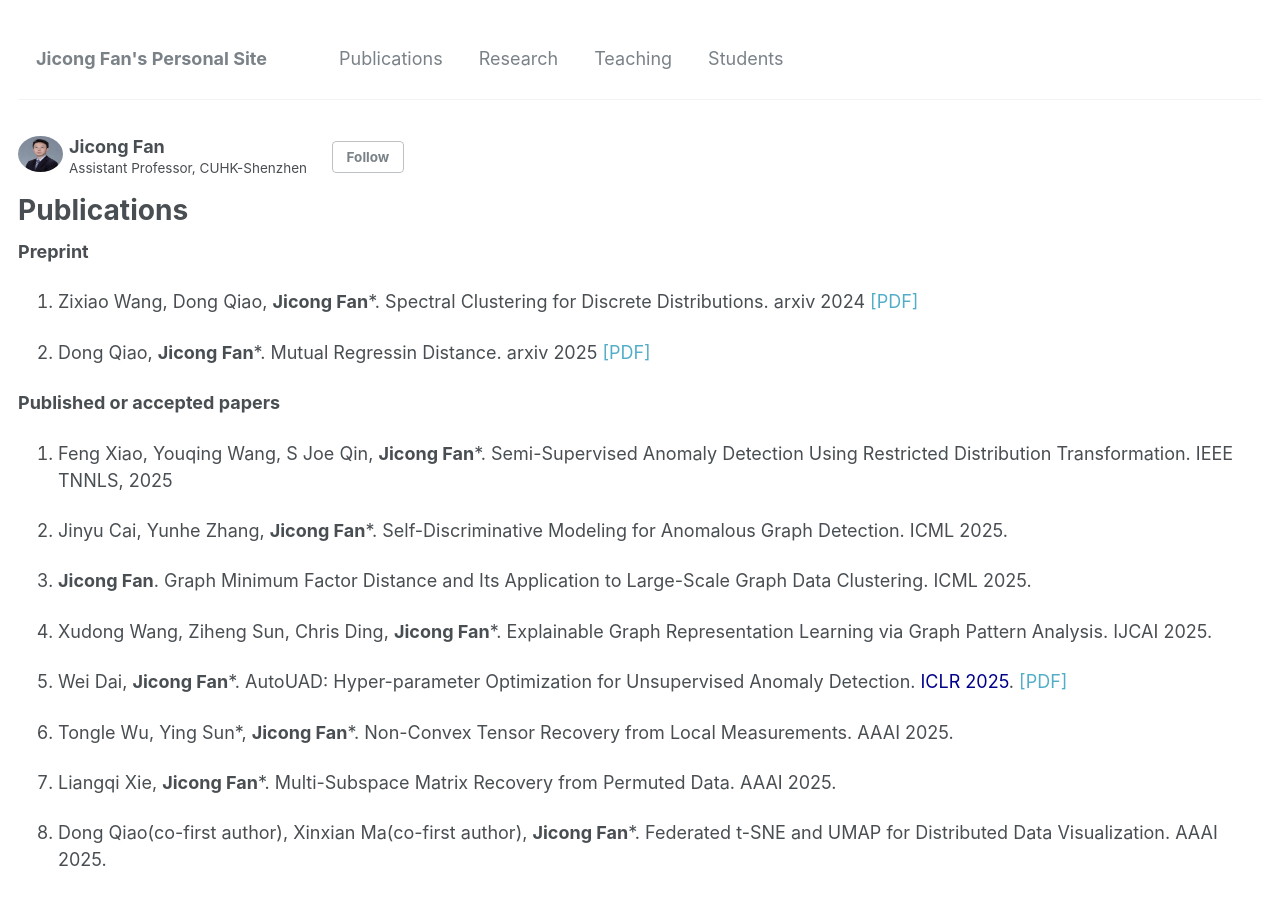
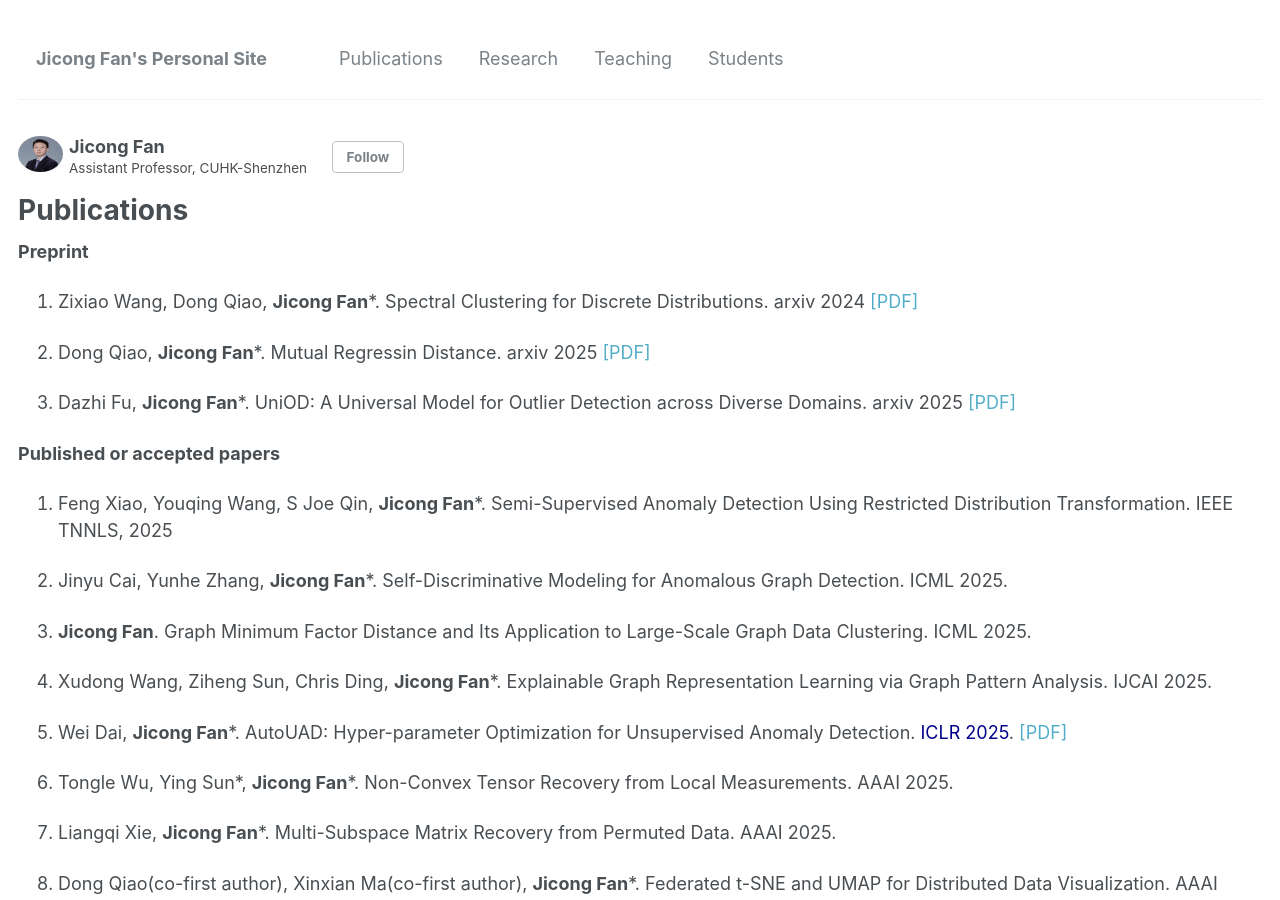
Before and after one commit to jicongfan/jicongfan.github.io, a Jekyll site: the page built from _pages/publications.md, in a window 1280 px wide and 900 px high. Built offline with Jekyll 4.4.1, drawn with Linux system fonts in a browser that asks for light colours.

Commit message:
Update publications.md

```diff
--- a/_pages/publications.md
+++ b/_pages/publications.md
@@ -9,6 +9,8 @@ author_profile: true
 1. Zixiao Wang, Dong Qiao, <strong>Jicong Fan</strong>*. Spectral Clustering for Discrete Distributions. arxiv 2024 <a href="https://arxiv.org/pdf/2401.13913">[PDF]</a>
 
 1. Dong Qiao, <strong>Jicong Fan</strong>*. Mutual Regressin Distance. arxiv 2025 <a href="https://arxiv.org/abs/2501.10617">[PDF]</a>
+
+1. Dazhi Fu, <strong>Jicong Fan</strong>*. UniOD: A Universal Model for Outlier Detection across Diverse Domains. arxiv 2025 <a href="https://arxiv.org/pdf/2507.06624">[PDF]</a>
 
 <strong>Published or accepted papers</strong>
 
```
